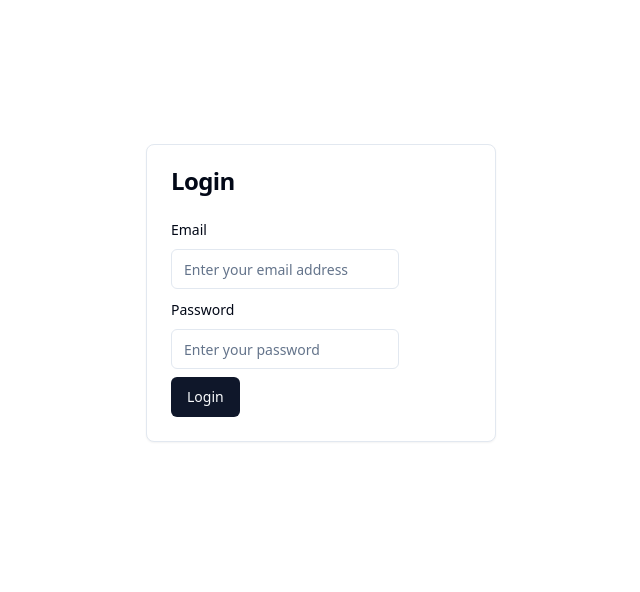
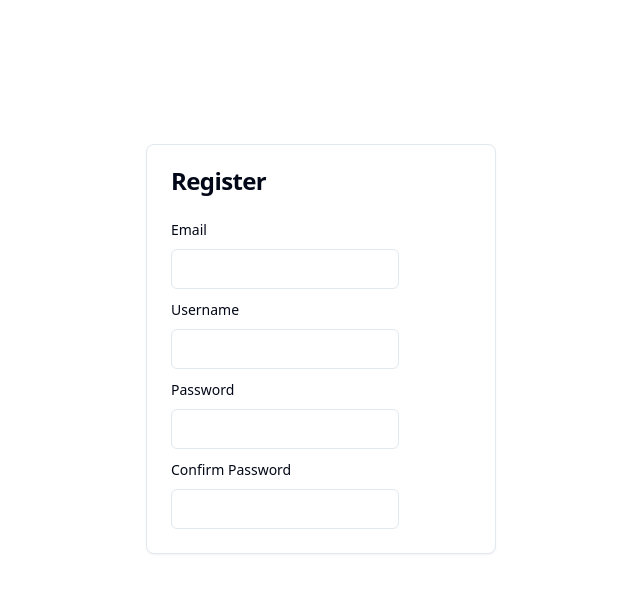
Before and after one commit to rupeshghimire7/TaskManager, a React (Vite) app in the folder frontend/: page /register in a window 1280 px wide. Shown: the top 592 px of the page, without its empty margins (319-959 px from the left). Built offline with nearby package versions, Linux system fonts and the light colour scheme.

Commit message:
feat: style login page, add register page

```diff
--- a/frontend/src/pages/LoginPage.tsx
+++ b/frontend/src/pages/Login.tsx
@@ -11,6 +11,7 @@ import { Input } from "@/components/ui/input"
 import { zodResolver } from "@hookform/resolvers/zod"
 import { useState } from "react"
 import { useForm } from "react-hook-form"
+import { Link } from "react-router-dom"
 import * as z from "zod"
 
 const loginFormSchema = z.object({
@@ -18,8 +19,8 @@ const loginFormSchema = z.object({
   password: z.string().min(8).max(50),
 })
 
-const LoginPage = () => {
-  const [passwordView, setPasswordView] = useState<Boolean>(false)
+const Login = () => {
+  // const [passwordView, setPasswordView] = useState<Boolean>(false)
 
   const form = useForm<z.infer<typeof loginFormSchema>>({
     resolver: zodResolver(loginFormSchema),
@@ -33,20 +34,20 @@ const LoginPage = () => {
     console.log(values)
   }
 
-  function togglePasswordView() {
-    setPasswordView(!passwordView)
-  }
+  // function togglePasswordView() {
+  //   setPasswordView(!passwordView)
+  // }
 
   return (
     <Card className="w-[350px] m-auto mt-36">
       <CardHeader>
-        <CardTitle>Login</CardTitle>
+        <CardTitle className="mx-auto">Login</CardTitle>
       </CardHeader>
       <CardContent>
         <Form {...form}>
           <form
             onSubmit={form.handleSubmit(onSubmitLoginForm)}
-            className="flex flex-col items-start gap-2"
+            className="flex flex-col items-center gap-4"
           >
             <FormField
               control={form.control}
@@ -73,7 +74,8 @@ const LoginPage = () => {
                   <FormLabel>Password</FormLabel>
                   <FormControl>
                     <Input
-                      type={passwordView ? "text" : "password"}
+                      type="password"
+                      // type={passwordView ? "text" : "password"}
                       placeholder="Enter your password"
                       {...field}
                     />
@@ -91,9 +93,16 @@ const LoginPage = () => {
             <Button type="submit">Login</Button>
           </form>
         </Form>
+
+        <p className="text-center mt-2">
+          Don't have an account?{" "}
+          <Link to={"/register"} className="text-blue-500 hover:text-blue-700">
+            Register
+          </Link>
+        </p>
       </CardContent>
     </Card>
   )
 }
 
-export default LoginPage
+export default Login
--- /dev/null
+++ b/frontend/src/pages/Register.tsx
@@ -0,0 +1,105 @@
+import { Card, CardContent, CardHeader, CardTitle } from "@/components/ui/card"
+import {
+  Form,
+  FormControl,
+  FormField,
+  FormItem,
+  FormLabel,
+} from "@/components/ui/form"
+import { Input } from "@/components/ui/input"
+import { zodResolver } from "@hookform/resolvers/zod"
+import { useForm } from "react-hook-form"
+import { z } from "zod"
+
+const registerFormSchema = z.object({
+  email: z.string().min(3).max(50),
+  username: z.string().min(3).max(50),
+  password: z.string().min(8).max(50),
+  confirm_password: z.string().min(8).max(50),
+})
+
+const Register = () => {
+  const form = useForm<z.infer<typeof registerFormSchema>>({
+    resolver: zodResolver(registerFormSchema),
+    defaultValues: {
+      email: "",
+      username: "",
+      password: "",
+      confirm_password: "",
+    },
+  })
+
+  function onSubmitRegisterForm(values: z.infer<typeof registerFormSchema>) {
+    console.log("form Submitted", values)
+  }
+
+  return (
+    <Card className="w-[350px] m-auto mt-36">
+      <CardHeader>
+        <CardTitle>Register</CardTitle>
+      </CardHeader>
+      <CardContent>
+        <Form {...form}>
+          <form
+            onSubmit={form.handleSubmit(onSubmitRegisterForm)}
+            className="flex flex-col items-start gap-2"
+          >
+            <FormField
+              control={form.control}
+              name="email"
+              render={({ field }) => (
+                <FormItem>
+                  <FormLabel>Email</FormLabel>
+                  <FormControl>
+                    <Input type="email" {...field} />
+                  </FormControl>
+                </FormItem>
+              )}
+            />
+
+            <FormField
+              control={form.control}
+              name="username"
+              render={({ field }) => (
+                <FormItem>
+                  <FormLabel>Username</FormLabel>
+                  <FormControl>
+                    <Input type="text" {...field} />
+                  </FormControl>
+                </FormItem>
+              )}
+            />
+
+            <FormField
+              control={form.control}
+              name="password"
+              render={({ field }) => (
+                <FormItem>
+                  <FormLabel>Password</FormLabel>
+                  <FormControl>
+                    <Input type="password" {...field} />
+                  </FormControl>
+                </FormItem>
+              )}
+            />
+
+            <FormField
+              control={form.control}
+              name="confirm_password"
+              render={({ field }) => (
+                <FormItem>
+                  <FormLabel>Confirm Password</FormLabel>
+                  <FormControl>
+                    <Input type="password" {...field} />
+                  </FormControl>
+                </FormItem>
+              )}
+            />
+          </form>
+        </Form>
+      </CardContent>
+    </Card>
+  )
+}
+
+export default Register
```
Also changed, not shown: frontend/src/Routes.tsx (+4 -3 lines), 1 other file (tests, documents, lock files or other folders).
